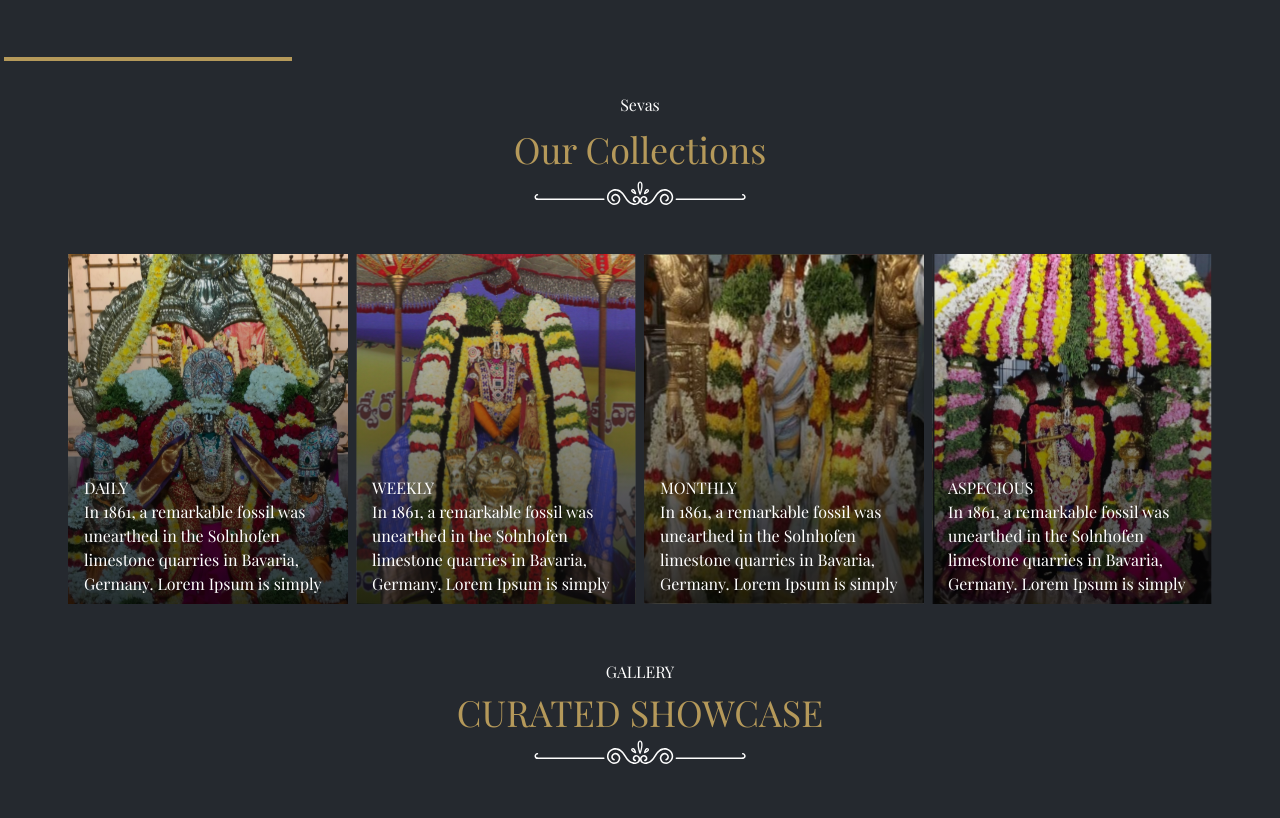
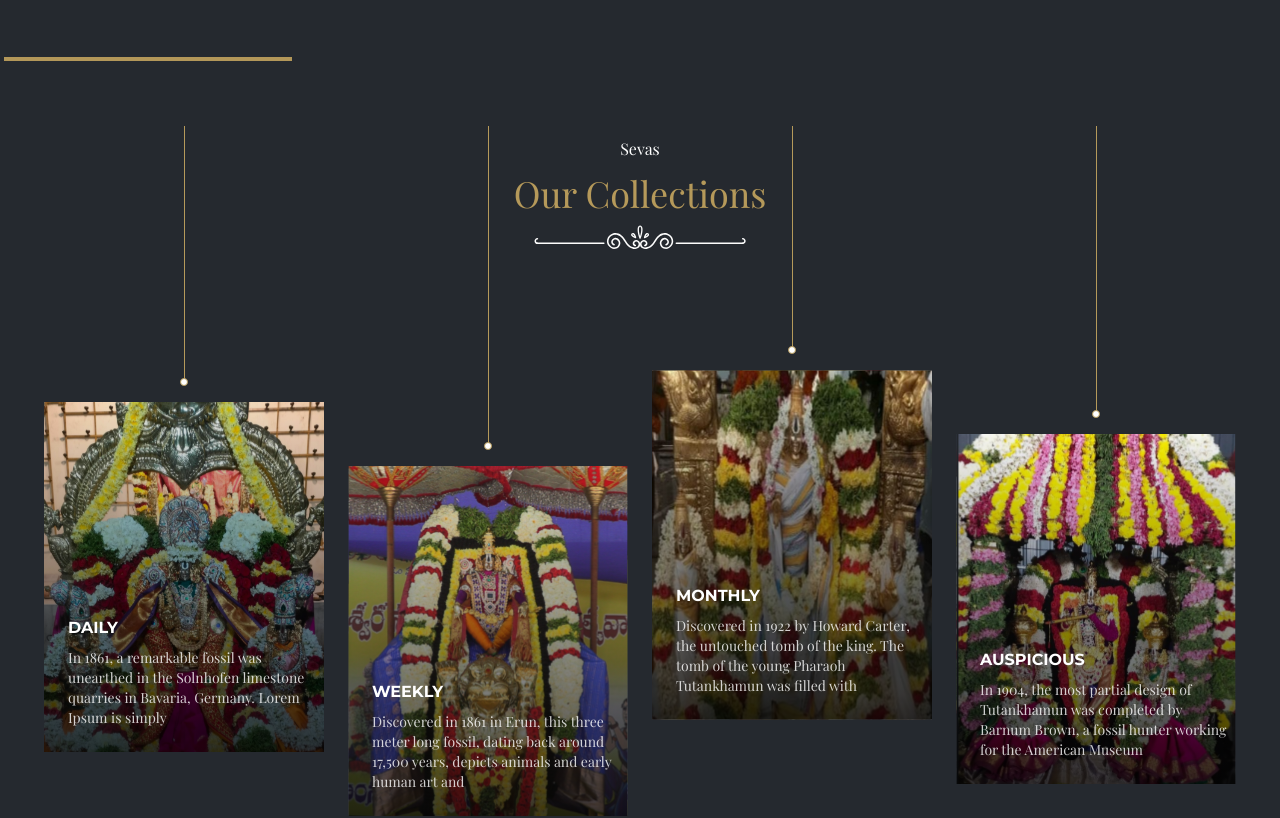
Before and after one commit to sisi-tarak/SriLakshmiPadmavathiTemple, a React (Vite) app: page / in a window 1280 px wide. Shown: the part 1480-2298 px from the top of the page. Built offline with nearby package versions, Linux system fonts and the light colour scheme; a web font is replaced by a local one.

Commit message:
sevas section updated

```diff
--- a/src/components/Seva/Seva.jsx
+++ b/src/components/Seva/Seva.jsx
@@ -2,8 +2,43 @@ import React from "react";
 import white from "../../assets/white.svg";
 
 const Seva = () => {
+  const sevaItems = [
+    {
+      id: 1,
+      title: "DAILY",
+      bgClass: "bg-sevaImg",
+      lineHeight: "h-16",
+      description:
+        "In 1861, a remarkable fossil was unearthed in the Solnhofen limestone quarries in Bavaria, Germany. Lorem Ipsum is simply",
+    },
+    {
+      id: 2,
+      title: "WEEKLY",
+      bgClass: "bg-sevaImg2",
+      lineHeight: "h-20",
+      description:
+        "Discovered in 1861 in Erun, this three meter long fossil, dating back around 17,500 years, depicts animals and early human art and",
+    },
+    {
+      id: 3,
+      title: "MONTHLY",
+      bgClass: "bg-sevaImg3",
+      lineHeight: "h-14",
+      description:
+        "Discovered in 1922 by Howard Carter, the untouched tomb of the king. The tomb of the young Pharaoh Tutankhamun was filled with",
+    },
+    {
+      id: 4,
+      title: "AUSPICIOUS",
+      bgClass: "bg-sevaImg4",
+      lineHeight: "h-18",
+      description:
+        "In 1904, the most partial design of Tutankhamun was completed by Barnum Brown, a fossil hunter working for the American Museum",
+    },
+  ];
+
   return (
-    <div id="seva" className="mt-8 mb-8">
+    <div id="seva" className="py-16">
       <div className="flex flex-col items-center gap-3">
         <h1 className="text-white ">Sevas</h1>
         <h1 className="text-xl sm:text-3xl md:text-4xl text-mainColor">
@@ -11,66 +46,32 @@ const Seva = () => {
         </h1>
         <img className="w-1/8 animate-pulse" src={white} alt="" />
       </div>
-      {
-        // container work for seva types
-      }
-      <div className="sevaImg flex  gap-2 flex-wrap mt-12  justify-center items-center w-[90%] m-auto scroll-m-0">
-        {/*
-          sevas.map((value,index)=>(
-            <img className=' h-[320px] opacity-35 hover:opacity-100 hover:translate-y-[-12px] transition-all duration-[0.8s] ' key={index} src={value}></img>
-          ))
-             <img className=' h-[320px] opacity-35 hover:opacity-100 hover:translate-y-[-12px] transition-all duration-[0.8s] ' src={assets.seva2} alt="" />
-        <img className=' h-[320px] opacity-35 hover:opacity-100 hover:translate-y-[-12px] transition-all duration-[0.8s] ' src={assets.seva3} alt="" />
-        <img className=' h-[320px] opacity-35 hover:opacity-100 hover:translate-y-[-12px] transition-all duration-[0.8s] ' src={assets.seva4} alt="" />
-        */}
-        {
-          //img1
-        }
-        <div className="hover:translate-y-[-12px]  h-[350px] w-[280px] bg-sevaImg bg-cover bg-center relative transition-all duration-[0.8s] p-4 ">
-          <div className="text-white absolute bottom-2  ">
-            <h1>DAILY</h1>
-            <span>
-              In 1861, a remarkable fossil was unearthed in the Solnhofen
-              limestone quarries in Bavaria, Germany. Lorem Ipsum is simply
-            </span>
+
+      <div className="relative flex justify-center items-start gap-6 my-12 w-[90%] m-auto px-4 -mt-36">
+        {sevaItems.map((item) => (
+          <div key={item.id} className="flex flex-col items-center">
+            <div className="relative my-5">
+              <div
+                className="w-[1px] bg-[#B5995A] mx-auto"
+                style={{
+                  height: `${item.lineHeight.replace("h-", "") * 1}rem`,
+                }}
+              ></div>
+              <div className="w-2 h-2 rounded-full bg-white border border-[#B5995A] absolute -bottom-1 left-1/2 transform -translate-x-1/2 transition-all duration-[0.3s] ease-in-out"></div>
+            </div>
+
+            <div
+              className={`hover:translate-y-[-12px] h-[350px] w-[280px] ${item.bgClass} bg-cover bg-center relative transition-all duration-[0.3s] ease-in-out p-4 cursor-pointer`}
+            >
+              <div className="text-white absolute bottom-4 p-2">
+                <h1 className="font-montserrat font-bold">{item.title}</h1>
+                <p className="mt-2 font-light text-sm text-white/80">
+                  {item.description}
+                </p>
+              </div>
+            </div>
           </div>
-        </div>
-        {
-          //img2
-        }
-        <div className="hover:translate-y-[-12px]  h-[350px] w-[280px] bg-sevaImg2 bg-cover bg-center relative transition-all duration-[0.8s] p-4 ">
-          <div className="text-white absolute bottom-2  ">
-            <h1>WEEKLY</h1>
-            <span>
-              In 1861, a remarkable fossil was unearthed in the Solnhofen
-              limestone quarries in Bavaria, Germany. Lorem Ipsum is simply
-            </span>
-          </div>
-        </div>
-        {
-          //img3
-        }
-        <div className="hover:translate-y-[-12px]  h-[350px] w-[280px] bg-sevaImg3 bg-cover bg-center relative transition-all duration-[0.8s] p-4 ">
-          <div className="text-white absolute bottom-2  ">
-            <h1>MONTHLY</h1>
-            <span>
-              In 1861, a remarkable fossil was unearthed in the Solnhofen
-              limestone quarries in Bavaria, Germany. Lorem Ipsum is simply
-            </span>
-          </div>
-        </div>
-        {
-          //img4
-        }
-        <div className="hover:translate-y-[-12px]  h-[350px] w-[280px] bg-sevaImg4 bg-cover bg-center relative transition-all duration-[0.8s] p-4 ">
-          <div className="text-white absolute bottom-2  ">
-            <h1>ASPECIOUS</h1>
-            <span>
-              In 1861, a remarkable fossil was unearthed in the Solnhofen
-              limestone quarries in Bavaria, Germany. Lorem Ipsum is simply
-            </span>
-          </div>
-        </div>
+        ))}
       </div>
     </div>
   );
```
